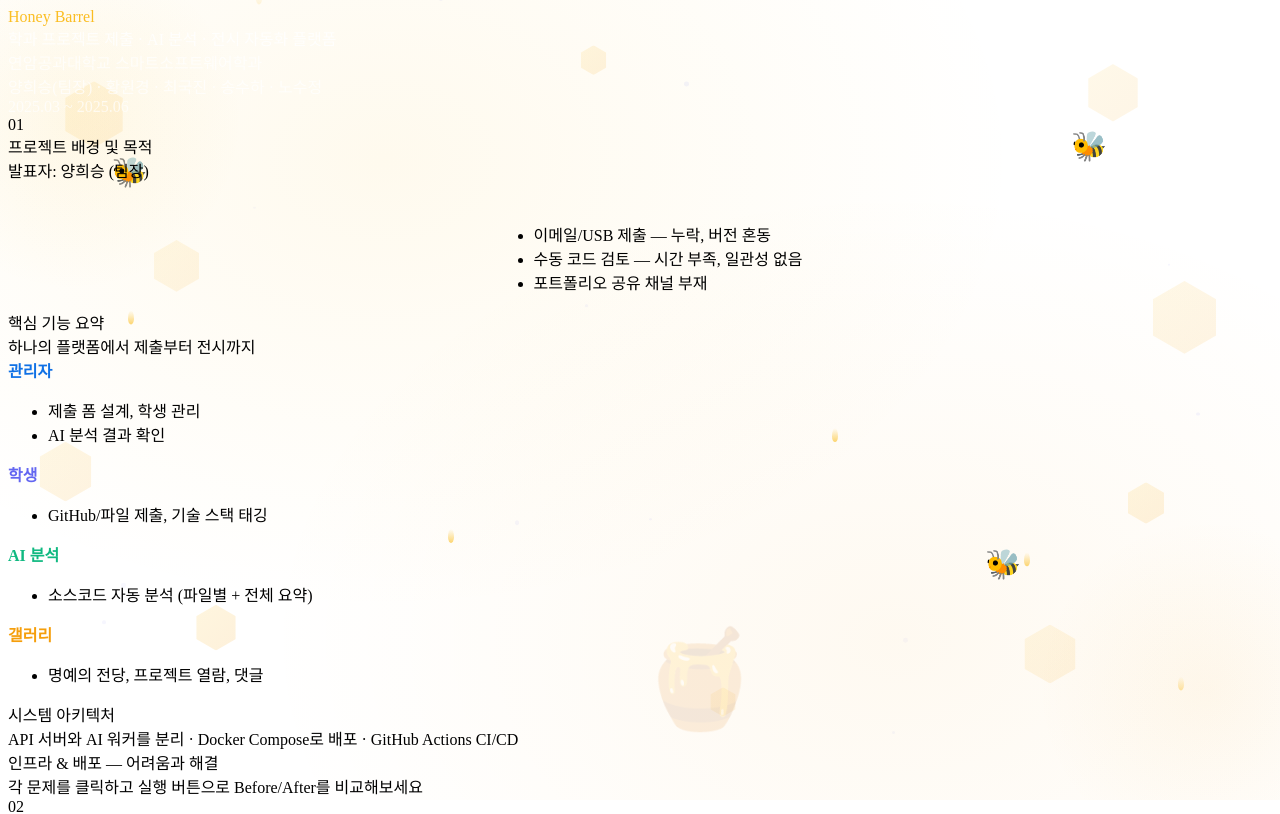
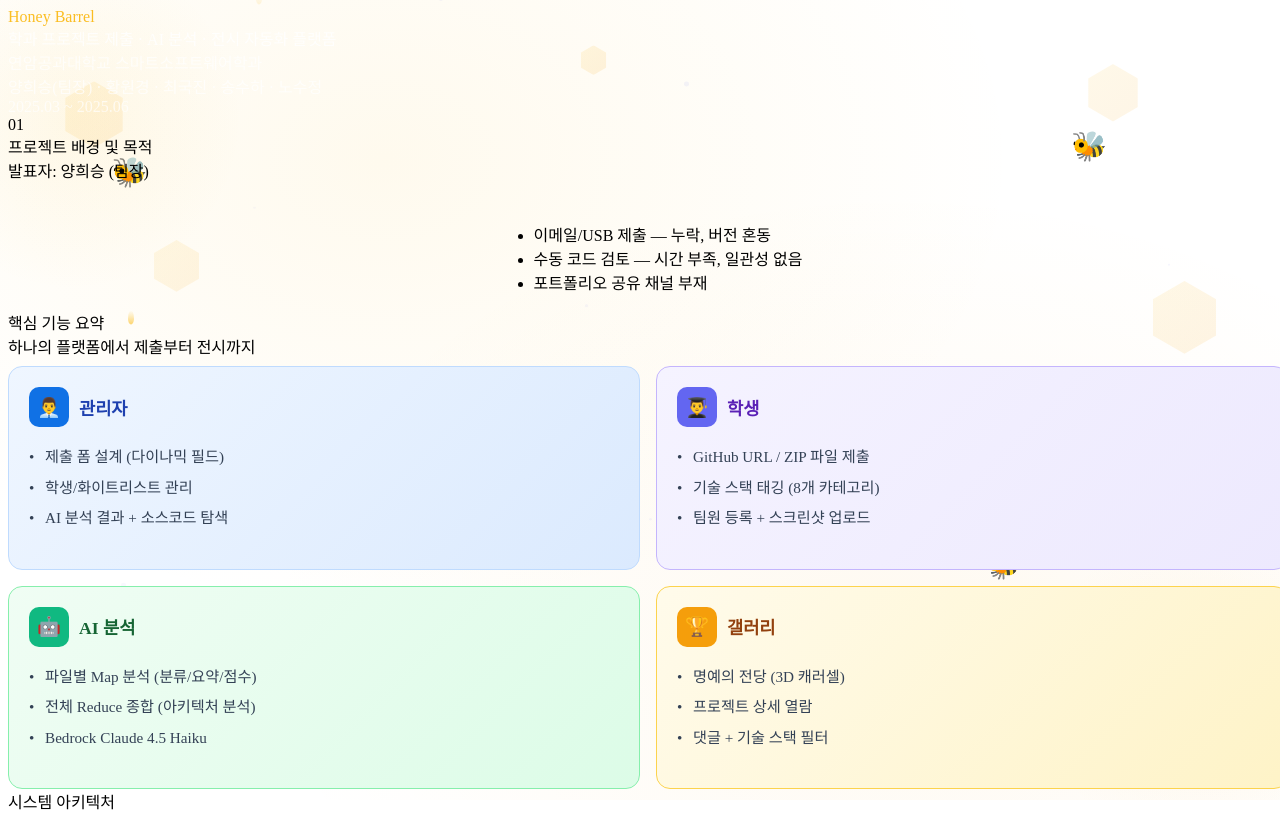
Before and after one commit to didgmltmd/software_ppt, a React (Vite) app: page / in a window 1280 px wide. Shown: the top 814 px of the page. Built offline with nearby package versions, Linux system fonts and the light colour scheme; the HTML template or start-up script is replaced by a standard one.

Commit message:
style: redesign feature summary with icon cards and color coding

```diff
--- a/src/data/slides.ts
+++ b/src/data/slides.ts
@@ -42,29 +42,50 @@ export const slidesData: SlideData[] = [
     html: `
       <div class="slide-title">핵심 기능 요약</div>
       <div class="slide-subtitle">하나의 플랫폼에서 제출부터 전시까지</div>
-      <div class="slide-content">
-        <div class="two-col">
-          <div>
-            <strong style="color:#1071e5;">관리자</strong>
-            <ul>
-              <li>제출 폼 설계, 학생 관리</li>
-              <li>AI 분석 결과 확인</li>
-            </ul>
-            <strong style="color:#6366f1; margin-top:8px; display:block;">학생</strong>
-            <ul>
-              <li>GitHub/파일 제출, 기술 스택 태깅</li>
-            </ul>
+      <div style="display:grid; grid-template-columns:1fr 1fr; gap:16px; margin-top:8px;">
+        <div style="background:linear-gradient(135deg,#eff6ff,#dbeafe); border-radius:14px; padding:20px; border:1px solid #bfdbfe;">
+          <div style="display:flex; align-items:center; gap:10px; margin-bottom:10px;">
+            <div style="width:40px;height:40px;border-radius:10px;background:#1071e5;display:flex;align-items:center;justify-content:center;font-size:1.2rem;">👨‍💼</div>
+            <strong style="color:#1e40af; font-size:1.1rem;">관리자</strong>
           </div>
-          <div>
-            <strong style="color:#10b981;">AI 분석</strong>
-            <ul>
-              <li>소스코드 자동 분석 (파일별 + 전체 요약)</li>
-            </ul>
-            <strong style="color:#f59e0b; margin-top:8px; display:block;">갤러리</strong>
-            <ul>
-              <li>명예의 전당, 프로젝트 열람, 댓글</li>
-            </ul>
+          <ul style="list-style:none;padding:0;font-size:0.95rem;color:#334155;line-height:2;">
+            <li style="padding-left:16px;position:relative;"><span style="position:absolute;left:0;">•</span>제출 폼 설계 (다이나믹 필드)</li>
+            <li style="padding-left:16px;position:relative;"><span style="position:absolute;left:0;">•</span>학생/화이트리스트 관리</li>
+            <li style="padding-left:16px;position:relative;"><span style="position:absolute;left:0;">•</span>AI 분석 결과 + 소스코드 탐색</li>
+          </ul>
+        </div>
+        <div style="background:linear-gradient(135deg,#f5f3ff,#ede9fe); border-radius:14px; padding:20px; border:1px solid #c4b5fd;">
+          <div style="display:flex; align-items:center; gap:10px; margin-bottom:10px;">
+            <div style="width:40px;height:40px;border-radius:10px;background:#6366f1;display:flex;align-items:center;justify-content:center;font-size:1.2rem;">👨‍🎓</div>
+            <strong style="color:#5b21b6; font-size:1.1rem;">학생</strong>
           </div>
+          <ul style="list-style:none;padding:0;font-size:0.95rem;color:#334155;line-height:2;">
+            <li style="padding-left:16px;position:relative;"><span style="position:absolute;left:0;">•</span>GitHub URL / ZIP 파일 제출</li>
+            <li style="padding-left:16px;position:relative;"><span style="position:absolute;left:0;">•</span>기술 스택 태깅 (8개 카테고리)</li>
+            <li style="padding-left:16px;position:relative;"><span style="position:absolute;left:0;">•</span>팀원 등록 + 스크린샷 업로드</li>
+          </ul>
+        </div>
+        <div style="background:linear-gradient(135deg,#f0fdf4,#dcfce7); border-radius:14px; padding:20px; border:1px solid #86efac;">
+          <div style="display:flex; align-items:center; gap:10px; margin-bottom:10px;">
+            <div style="width:40px;height:40px;border-radius:10px;background:#10b981;display:flex;align-items:center;justify-content:center;font-size:1.2rem;">🤖</div>
+            <strong style="color:#166534; font-size:1.1rem;">AI 분석</strong>
+          </div>
+          <ul style="list-style:none;padding:0;font-size:0.95rem;color:#334155;line-height:2;">
+            <li style="padding-left:16px;position:relative;"><span style="position:absolute;left:0;">•</span>파일별 Map 분석 (분류/요약/점수)</li>
+            <li style="padding-left:16px;position:relative;"><span style="position:absolute;left:0;">•</span>전체 Reduce 종합 (아키텍처 분석)</li>
+            <li style="padding-left:16px;position:relative;"><span style="position:absolute;left:0;">•</span>Bedrock Claude 4.5 Haiku</li>
+          </ul>
+        </div>
+        <div style="background:linear-gradient(135deg,#fffbeb,#fef3c7); border-radius:14px; padding:20px; border:1px solid #fcd34d;">
+          <div style="display:flex; align-items:center; gap:10px; margin-bottom:10px;">
+            <div style="width:40px;height:40px;border-radius:10px;background:#f59e0b;display:flex;align-items:center;justify-content:center;font-size:1.2rem;">🏆</div>
+            <strong style="color:#92400e; font-size:1.1rem;">갤러리</strong>
+          </div>
+          <ul style="list-style:none;padding:0;font-size:0.95rem;color:#334155;line-height:2;">
+            <li style="padding-left:16px;position:relative;"><span style="position:absolute;left:0;">•</span>명예의 전당 (3D 캐러셀)</li>
+            <li style="padding-left:16px;position:relative;"><span style="position:absolute;left:0;">•</span>프로젝트 상세 열람</li>
+            <li style="padding-left:16px;position:relative;"><span style="position:absolute;left:0;">•</span>댓글 + 기술 스택 필터</li>
+          </ul>
         </div>
       </div>
     `
```
